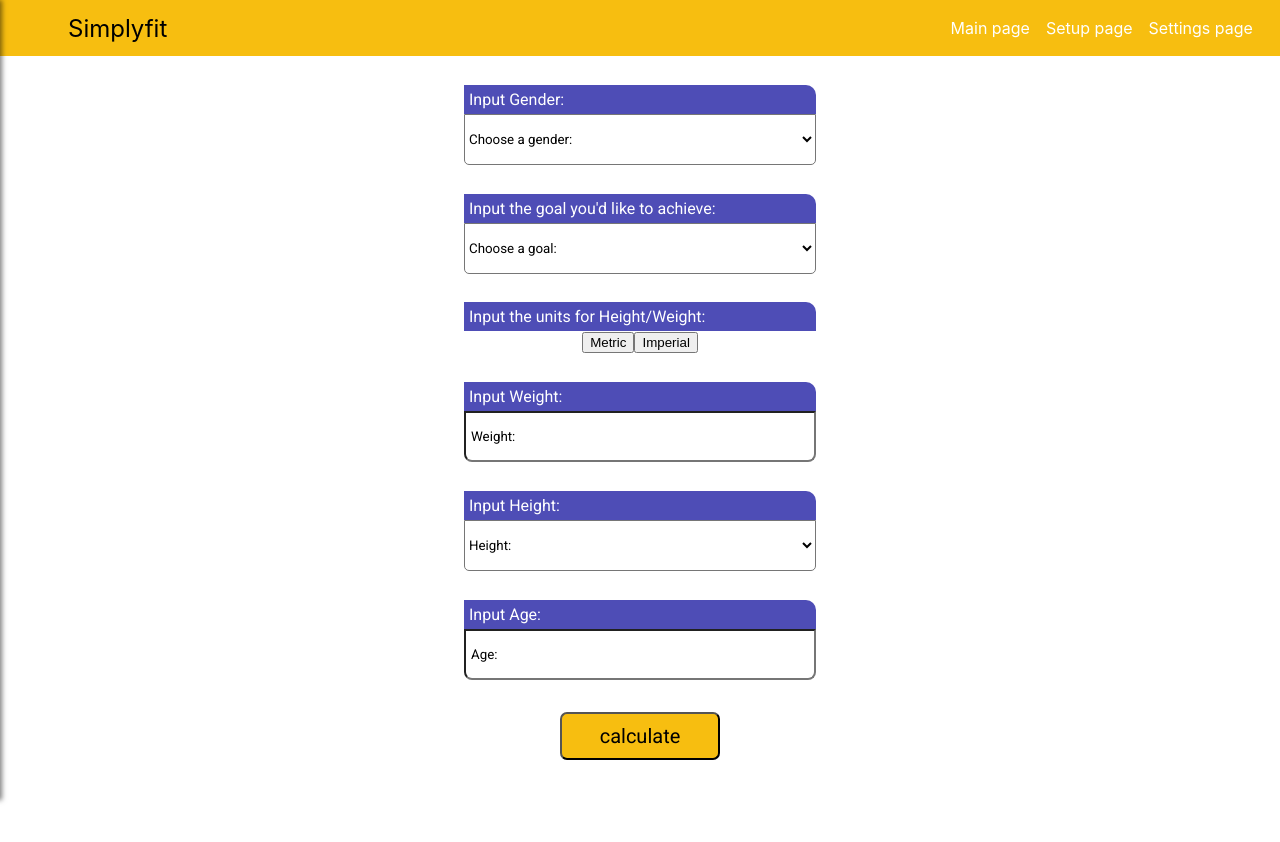
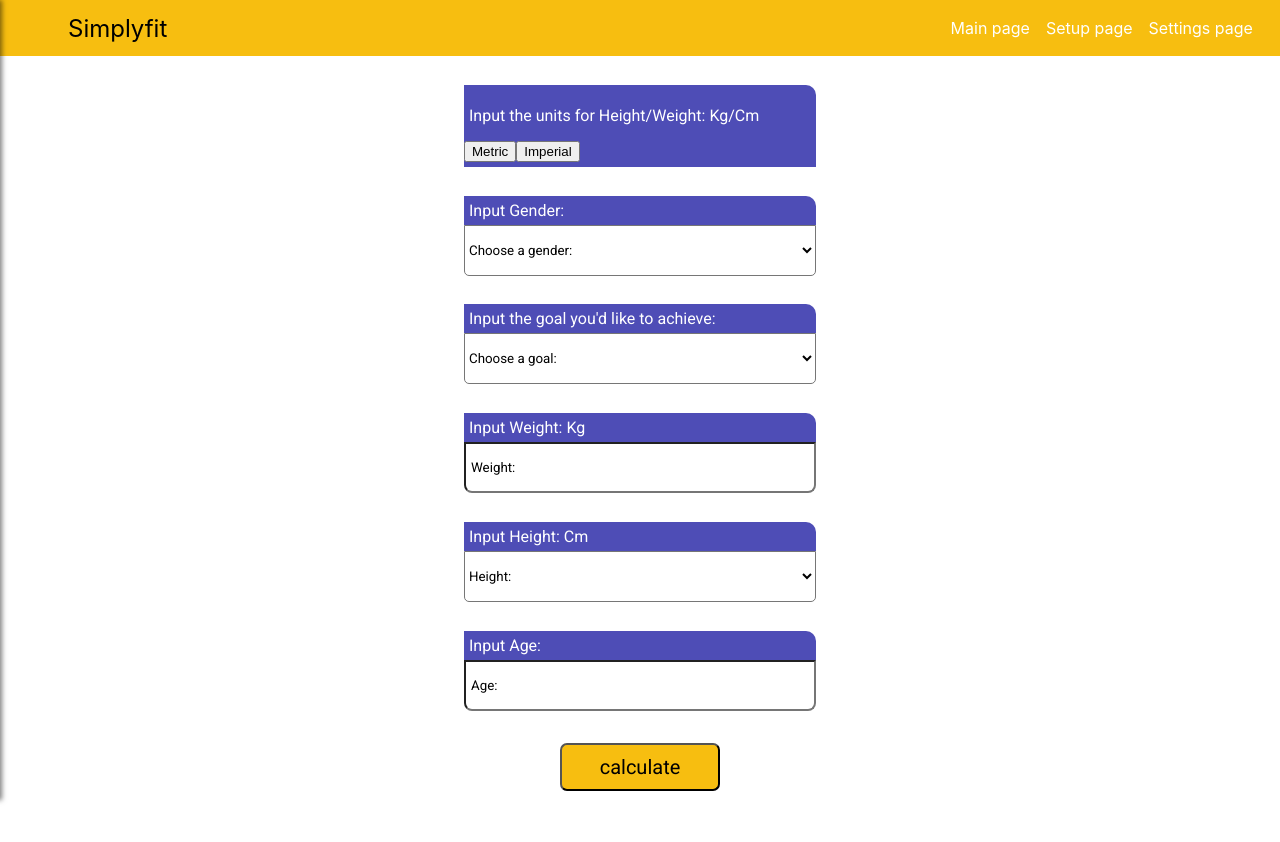
Before and after one commit to UPLukeet/Simplyfit, a React (Create React App) app: page /setup_page in a window 1280 px wide. Shown: the top 842 px of the page. Built offline with nearby package versions, Linux system fonts and the light colour scheme.

Commit message:
added dynamic unit switching with changing font

```diff
--- a/src/components/setup_page.js
+++ b/src/components/setup_page.js
@@ -121,15 +121,15 @@ export class setup_page extends Component {
 
 
     metericClickHandler = () => {
-        this.setState({imp_Units: false});
-        this.setState({met_Units: true});
+        this.setState({ imp_Units: false });
+        this.setState({ met_Units: true });
         console.log('Met Clicked')
 
-      }
+    }
 
     imperialClickHandler = () => {
-        this.setState({imp_Units: true});
-        this.setState({met_Units: false});
+        this.setState({ imp_Units: true });
+        this.setState({ met_Units: false });
         console.log('Imp Clicked')
     }
 
@@ -137,9 +137,11 @@ export class setup_page extends Component {
     render() {
         let imperial;
         let meteric;
+        let heightUnits
+        let weightUnits
         if (this.state.imp_Units) {
             imperial = <select show={this.state.imp_Units} className='setup_dropdown'>
-                <option value="" disabled selected hidden>Height:</option>
+                <option value="" disabled selected hidden>Height: </option>
                 <option value="152.4">5'0</option>
                 <option value="154.95">5'1</option>
                 <option value="157.48">5'2</option>
@@ -159,11 +161,13 @@ export class setup_page extends Component {
                 <option value="193.04">6'4</option>
                 <option value="195.58">6'5</option>
             </select>
+            heightUnits = 'ft';
+            weightUnits = 'lbs';
         };
 
         if (this.state.met_Units) {
             meteric = <select show={this.state.met_units} className='setup_dropdown'>
-                <option value="" disabled selected hidden>Height:</option>
+                <option value="" disabled selected hidden>Height: </option>
                 <option value="150">150</option>
                 <option value="151">151</option>
                 <option value="152">152</option>
@@ -211,6 +215,8 @@ export class setup_page extends Component {
                 <option value="194">194</option>
                 <option value="195">195</option>
             </select>
+            heightUnits = 'Cm';
+            weightUnits = 'Kg';
         };
 
         function calculate_bmi() {
@@ -221,6 +227,13 @@ export class setup_page extends Component {
         return (
             <div className='wrapper'>
                 <div className='setup_main'>
+
+
+                <div className='setup_text'>
+                    <p>Input the units for Height/Weight: {weightUnits}/{heightUnits} </p>
+                        <button onClick={this.metericClickHandler}>Metric</button>
+                        <button onClick={this.imperialClickHandler}>Imperial</button>
+                    </div>
 
                     <p className='setup_text'>Input Gender:</p>
                     <select id="gender" className='setup_dropdown'>
@@ -238,19 +251,13 @@ export class setup_page extends Component {
                         <option value="gain">Gain muscle</option>
                     </select>
 
-                    <p className='setup_text'>Input the units for Height/Weight:</p>
-                    <div>
-                        <button onClick={this.metericClickHandler}>Metric</button>
-                        <button onClick={this.imperialClickHandler}>Imperial</button>
-                    </div>
-
-                    <p className='setup_text'>Input Weight:</p>
+                    <p className='setup_text'>Input Weight: {weightUnits}</p>
                     <input id='bmi_weight' className='setup_input' type='number' placeholder='Weight:' />
 
-                    <p className='setup_text'>Input Height:</p>
+                    <p className='setup_text'>Input Height: {heightUnits}</p>
 
-                    { imperial }
-                    { meteric }
+                    {imperial}
+                    {meteric}
 
                     <p className='setup_text'>Input Age:</p>
                     <input id='bmi_age' className='setup_input' type='number' placeholder='Age:' />
```
